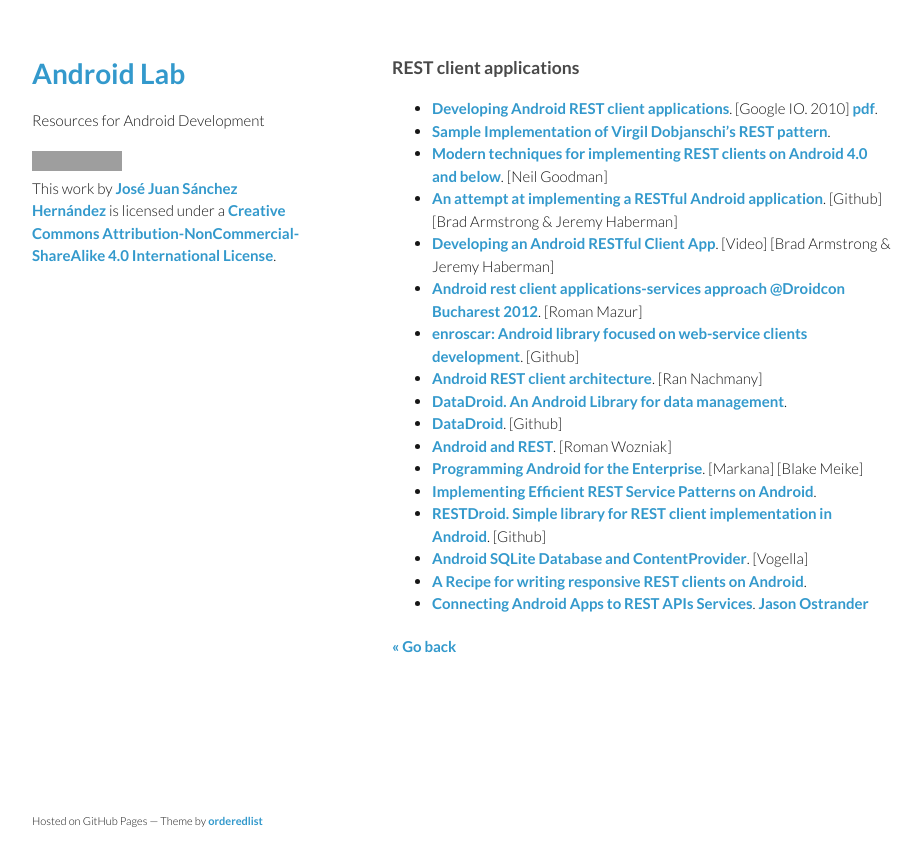
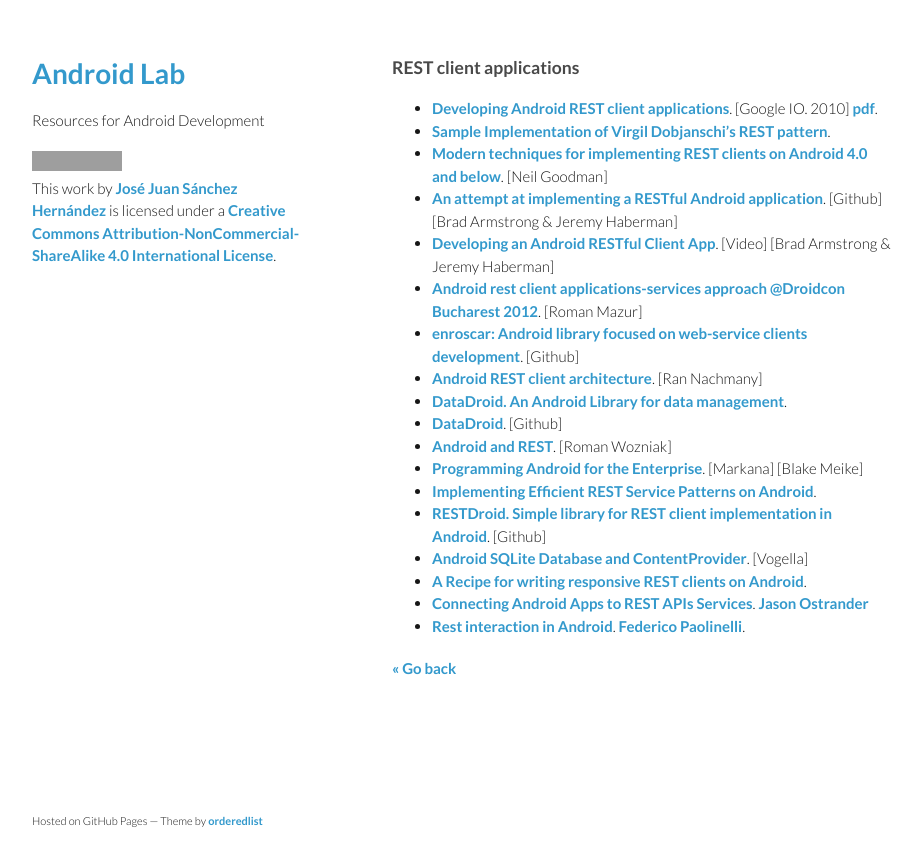
Before and after one commit to josejuansanchez/josejuansanchez.github.io, a Jekyll site: the page built from androidlab/rest.md, in a window 1280 px wide. Shown: the top 866 px of the page, without its empty margins (178-1098 px from the left). Built offline with Jekyll 4.4.1, drawn with Linux system fonts in a browser that asks for light colours; grey boxes are pictures that could not be loaded.

Commit message:
Update rest.md

```diff
--- a/androidlab/rest.md
+++ b/androidlab/rest.md
@@ -21,5 +21,6 @@
   * [Android SQLite Database and ContentProvider](http://www.vogella.com/articles/AndroidSQLite/article.html). [Vogella]
   * [A Recipe for writing responsive REST clients on Android](http://birbit.com/a-recipe-for-writing-responsive-rest-clients-on-android/).
   * [Connecting Android Apps to REST APIs Services](http://xda-devcon.com/wp-content/uploads/2013/08/REST.pdf). [Jason Ostrander](http://www.twitter.com/jasonostrander)
+  * [Rest interaction in Android](http://mytechaddiction.blogspot.com.es/2014/02/rest-interaction-in-android.html). [Federico Paolinelli](http://www.twitter.com/fedepaol).
 
 [&laquo; Go back](./)
```
